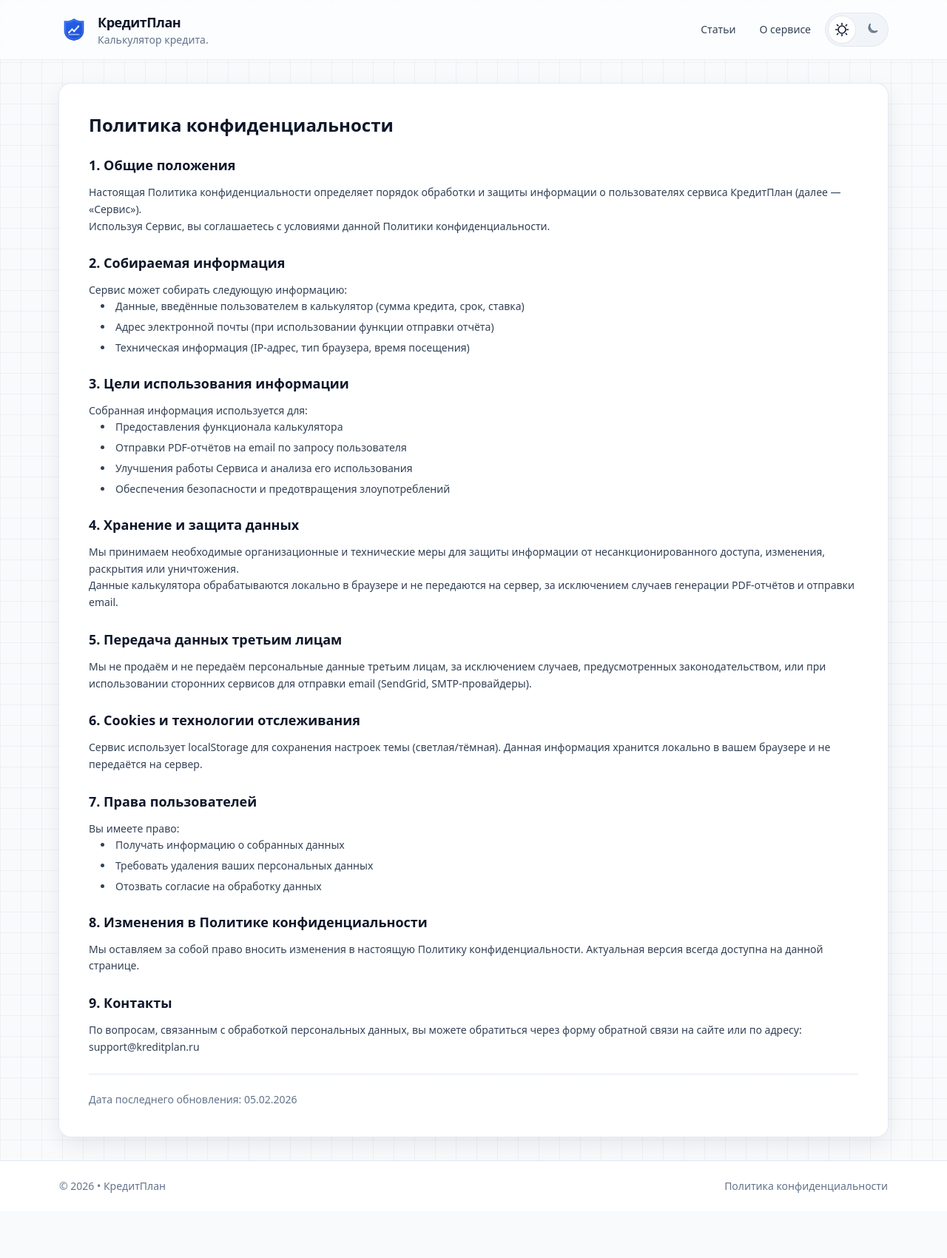
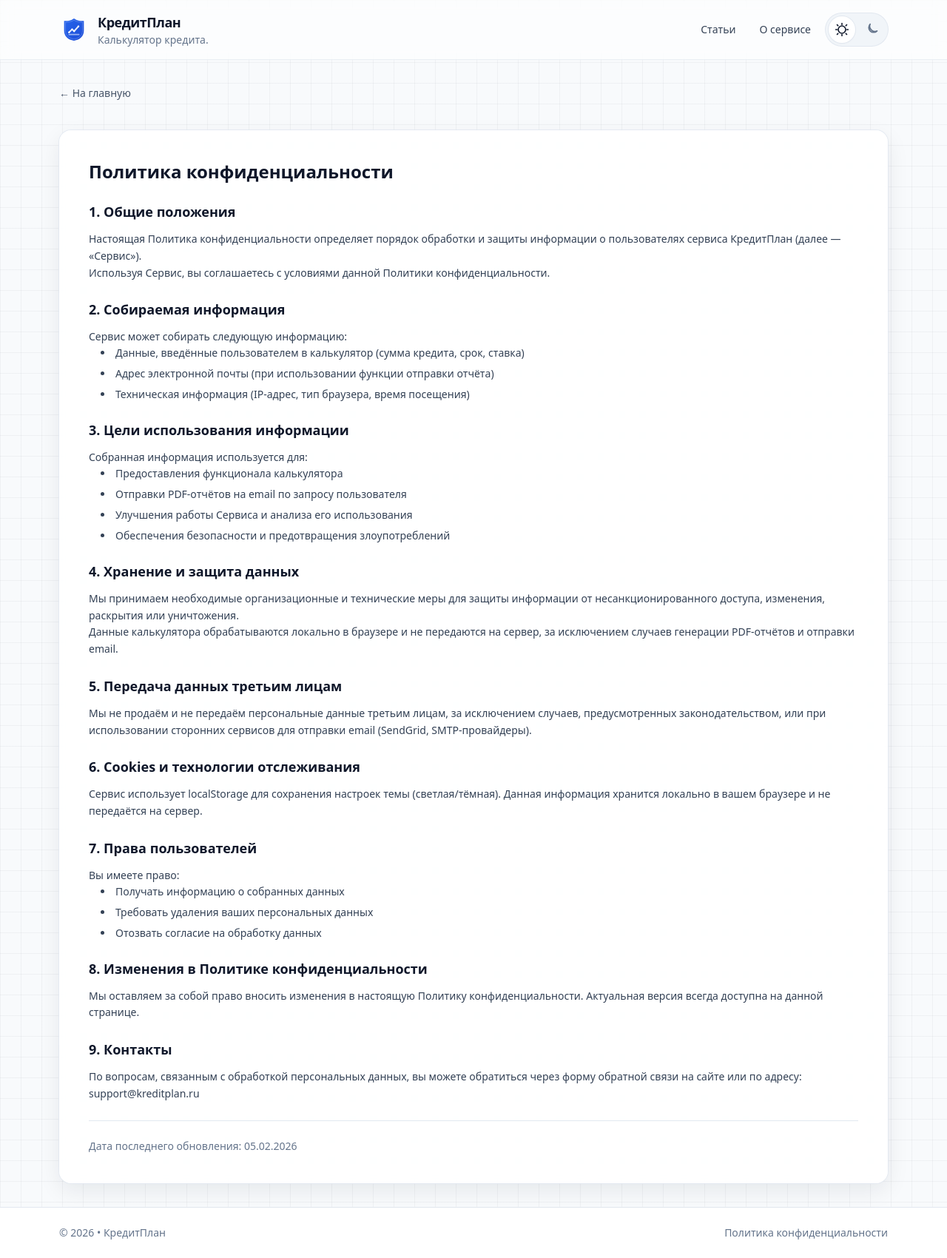
Before and after one commit to Meowezy/site-caluc, a Next.js app: page /privacy in a window 1280 px wide. Shown: the whole page at 74% size. Before the commit the page ends 1637 px from the top, so only its background shows below. Built offline with nearby package versions, Linux system fonts and the light colour scheme.

Commit message:
footer articles

```diff
--- a/app/about/page.tsx
+++ b/app/about/page.tsx
@@ -1,6 +1,13 @@
 export default function AboutPage() {
   return (
     <div className="space-y-6">
+      <a
+        href="/"
+        className="inline-flex items-center gap-2 text-sm font-medium text-slate-600 dark:text-slate-400 hover:text-bank-600 dark:hover:text-bank-500 transition-colors mb-4"
+      >
+        ← На главную
+      </a>
+
       <section className="card p-6 md:p-8">
         <h1 className="text-2xl font-bold mb-4">О сервисе КредитПлан</h1>
 
--- a/app/layout.tsx
+++ b/app/layout.tsx
@@ -46,14 +46,14 @@ export default function RootLayout({
         />
       </head>
       <body>
-        <div className="min-h-screen">
+        <div className="min-h-screen flex flex-col">
           <SiteHeader />
 
-          <main className="container-page py-8">{children}</main>
+          <main className="container-page py-8 flex-1">{children}</main>
 
           <ScrollToTopButton />
 
-          <footer className="border-t border-slate-200 bg-white dark:border-slate-800 dark:bg-slate-950">
+          <footer className="border-t border-slate-200 bg-white dark:border-slate-800 dark:bg-slate-950 mt-auto">
             <div className="container-page py-6">
               <div className="flex flex-col sm:flex-row items-center justify-between gap-4 text-sm text-slate-500 dark:text-slate-400">
                 <div>© {new Date().getFullYear()} • КредитПлан</div>
--- a/app/privacy/page.tsx
+++ b/app/privacy/page.tsx
@@ -8,6 +8,13 @@ export const metadata: Metadata = {
 export default function PrivacyPage() {
   return (
     <div className="space-y-6">
+      <a
+        href="/"
+        className="inline-flex items-center gap-2 text-sm font-medium text-slate-600 dark:text-slate-400 hover:text-bank-600 dark:hover:text-bank-500 transition-colors mb-4"
+      >
+        ← На главную
+      </a>
+
       <section className="card p-6 md:p-10">
         <h1 className="text-2xl font-bold mb-6">Политика конфиденциальности</h1>
 
```
